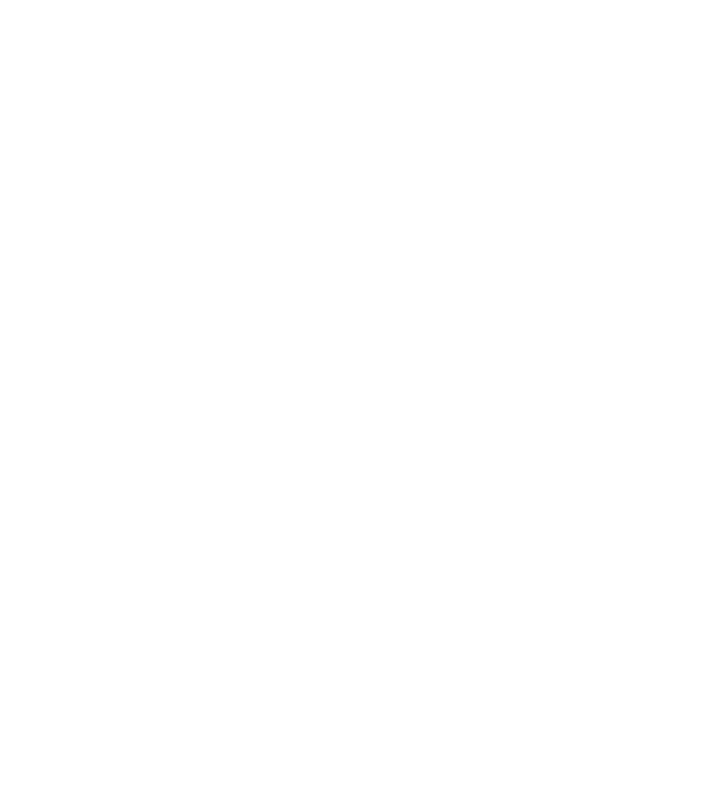
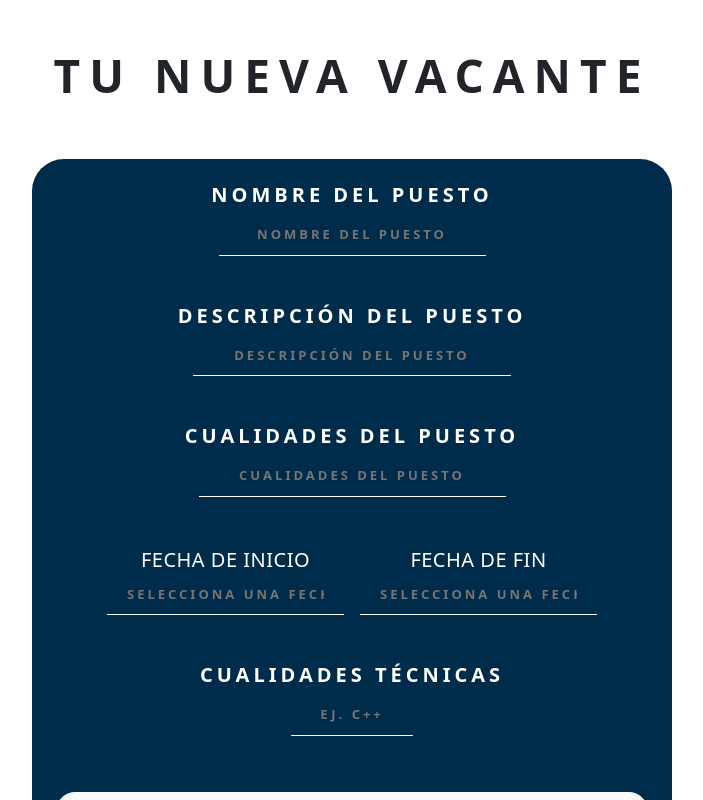
Before and after one commit to JavierMorgado/ISST-AgileICT-G02, a React (Vite) app: page /mi-empresa/nueva-vacante in a window 1280 px wide. Before the commit this address had no page. Shown: the whole page, without its empty margins (288-991 px from the left). Built offline with nearby package versions, Linux system fonts and the light colour scheme.

Commit message:
Añadida nueva vacante! Sin conectar con el backend

```diff
--- a/src/App.jsx
+++ b/src/App.jsx
@@ -7,6 +7,7 @@
 import RegisterProf from './Register-Prof.jsx';
 import PerfilEmpresa from './PerfilEmpresa.jsx';
 import PerfilProf from './PerfilProf.jsx';
+import RegisterVacante from './RegisterVacante.jsx';
 
 import { BrowserRouter, Routes, Route } from 'react-router-dom';
 
@@ -28,6 +29,8 @@
         <Route path="/miPerfil" element={<PerfilProf />} />
         <Route path="/miPerfilEmpresa" element={<PerfilEmpresa />} />
         <Route path="/misOfertas" element={<MisOfertas />} />
+        <Route path="/mi-empresa/nueva-vacante" element={<RegisterVacante />} />
+
       </Routes>
     </BrowserRouter>
   );
--- a/src/NuevaVacante.jsx
+++ b/src/NuevaVacante.jsx
@@ -4,7 +4,7 @@
 export default function NuevaVacante(props){
 
     function goToNuevaVacante(){
-        window.location.href = '/nueva-vacante';
+        window.location.href = '/mi-empresa/nueva-vacante';
     }
 
     return(
--- a/src/PerfilEmpresa.jsx
+++ b/src/PerfilEmpresa.jsx
@@ -8,12 +8,6 @@
 
 export default function PerfilEmpresa(props){
 
-    function goToVacante(){
-        window.location.href = '/mi-empresa/vacante';
-    }
-    function goToNuevaVacante(){
-        window.location.href = '/mi-empresa/nueva-vacante';
-    }
     function goToBranding(){
         window.location.href = '/mi-empresa/branding';
     }
--- /dev/null
+++ b/src/RegisterVacante.jsx
@@ -0,0 +1,192 @@
+import { useState } from 'react'
+import { Row, Stack, Button, Form, Col, Container } from 'react-bootstrap';
+import FormInput from './FormInput';
+import axios from "axios";
+import DatePicker from "react-datepicker";
+
+
+export default function RegisterVacante(props){
+    const [VacanteData, setVacanteData] = useState({
+        id: '',
+        descripcion_puesto: '',
+        empresa_nombre: '',
+        fecha_ini: '',
+        fecha_fin: '',
+        nomber_puesto: '',
+        cualidades_puesto: '',
+    })
+
+    const handleChange = (e) => {
+        const { name, value } = e.target;
+        setVacanteData({ ...VacanteData, [name]: value });
+    };
+
+    const [cualidadesList, setCualidadesList] = useState([]);
+
+    const handleAddCualidad = (e) => {
+        e.preventDefault();
+        if (VacanteData.cualidades.trim() !== "") {
+          setCualidadesList([...cualidadesList, VacanteData.cualidades.trim()]);
+          setFormData({ ...VacanteData, cualidades: "" }); // Clear the input field
+        }
+      };
+
+      const handleRemoveCualidad = (index) => {
+        setCualidadesList(cualidadesList.filter((_, i) => i !== index));
+      };
+
+    const handlePlanSelect = (plan) => {
+        console.log("Plan seleccionado:", plan);
+        setVacanteData({ ...VacanteData, plan });
+    };
+
+    const handleSubmit = async (e) => {
+        e.preventDefault();
+        if (
+            !VacanteData.nomber_puesto ||
+            !VacanteData.descripcion_puesto ||
+            !VacanteData.fecha_ini ||
+            !VacanteData.fecha_fin ||
+            cualidadesList.length === 0
+        ) {
+            alert('Por favor, rellene todos los campos');
+            console.log(VacanteData);
+            return;
+        }
+
+        // Crear el objeto JSON para enviar
+        const dataToSend = {
+            nombrePuesto: VacanteData.nomber_puesto,
+            descripcionPuesto: VacanteData.descripcion_puesto,
+            cualidadesPuesto: cualidadesList, // Usar cualidadesList como array
+            fechaIni: VacanteData.fecha_ini,
+            fechaFin: VacanteData.fecha_fin,
+            empresa: null, // Este campo debe ser completado según la lógica de tu aplicación
+            ofertas: [], // Este campo debe ser completado según la lógica de tu aplicación
+        };
+
+        try {
+            const response = await axios.post('http://localhost:8080/api/agile/puesto', dataToSend, {});
+            console.log('Vacante registrada:', response.data);
+            goToEmpresa(); // Redirigir al perfil después del registro exitoso
+        } catch (error) {
+            console.error('Error al registrar la vacante:', error);
+            alert("Error al registrar la vacante. Inténtalo de nuevo.");
+        }
+
+        console.log('Datos enviados:', dataToSend);
+    };
+
+
+
+    function goToEmpresa(){
+        window.location.href = '/miPerfilEmpresa';
+    }
+
+    return(
+        <div className="d-flex flex-column justify-content-start align-items-center vh-100 vw-100">
+            <h1 className='mt-5'>TU NUEVA VACANTE</h1>
+
+            <form
+                onSubmit={handleSubmit}
+                className='btext-white rounded-5 mt-5 mb-5 p-4 d-flex flex-column align-items-center'
+                style={{backgroundColor: '#002C4B', width: '50%'}}
+            >
+
+                <FormInput
+                    label="Nombre del Puesto"
+                    name="nomber_puesto"
+                    placeholder="Nombre del Puesto"
+                    value={VacanteData.nomber_puesto}
+                    onChange={handleChange}
+                />
+
+                <FormInput
+                    label="Descripción del Puesto"
+                    name="descripcion_puesto"
+                    placeholder="Descripción del Puesto"
+                    value={VacanteData.descripcion_puesto}
+                    onChange={handleChange}
+                />
+
+                <FormInput
+                    label="Cualidades del Puesto"
+                    name="cualidades_puesto"
+                    placeholder="Cualidades del Puesto"
+                    value={VacanteData.cualidades_puesto}
+                    onChange={handleChange}
+                />
+
+                <div className="d-flex justify-content-between mb-5">
+                    {/* Fecha de Inicio */}
+                    <div className="me-3 flex-grow-1 d-flex flex-column align-items-center">
+                        <label className="text-uppercase">Fecha de Inicio</label>
+                        <DatePicker
+                        selected={VacanteData.fecha_ini}
+                        onChange={(date) =>
+                            setVacanteData({ ...VacanteData, fecha_ini: date })
+                        }
+                        placeholderText="Selecciona una fecha"
+                        dateFormat="dd/MM/yyyy"
+                        style={{ color: "black" }}
+                        />
+                    </div>
+
+                    {/* Fecha de Fin */}
+                    <div className="flex-grow-1 d-flex flex-column align-items-center">
+                        <label className="text-uppercase">Fecha de Fin</label>
+                        <DatePicker
+                        selected={VacanteData.fecha_fin}
+                        onChange={(date) =>
+                            setVacanteData({ ...VacanteData, fecha_fin: date })
+                        }
+                        placeholderText="Selecciona una fecha"
+                        dateFormat="dd/MM/yyyy"
+                        style={{ color: "black" }}
+                        />
+                    </div>
+                </div>
+
+                <Stack className="mb-3 align-items-center">
+                    <Stack direction='vertical' align-items='center' gap={2}>
+                        <FormInput
+                            label="Cualidades Técnicas"
+                            name="cualidades"
+                            placeholder="Ej. C++"
+                            value={VacanteData.cualidades}
+                            onChange={handleChange}
+                        />
+
+                        <button
+                            onClick={handleAddCualidad}
+                            className="btn btn-light"
+                            type="button"
+                        >
+                            Añadir
+                        </button>
+
+                        {cualidadesList.map((cualidad, index) => (
+                            <div
+                                key={index}
+                                className="btn btn-light rounded-pill px-3 py-1"
+                                style={{ border: "1px solid #ccc", cursor: "pointer", marginTop: "5px" }}
+                                onClick={() => handleRemoveCualidad(index)}
+                                title="Haz clic para eliminar"
+                            >
+                                {cualidad}
+                            </div>
+                        ))}
+                    </Stack>
+                </Stack>
+
+                <button type="submit" className="btn btn-light rounded-pill px-4 fw-semibold">
+                        REGISTRARSE
+                </button>
+            </form>
+
+
+        </div>
+
+
+    )
+}
```
